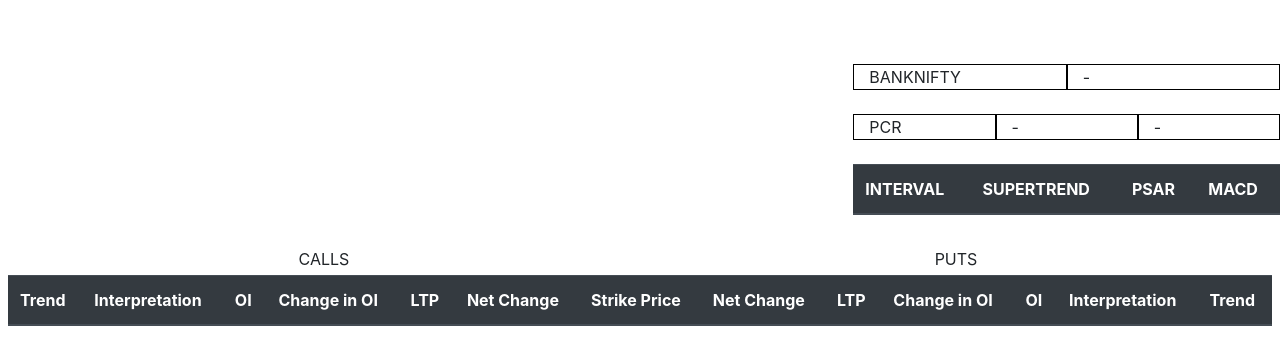
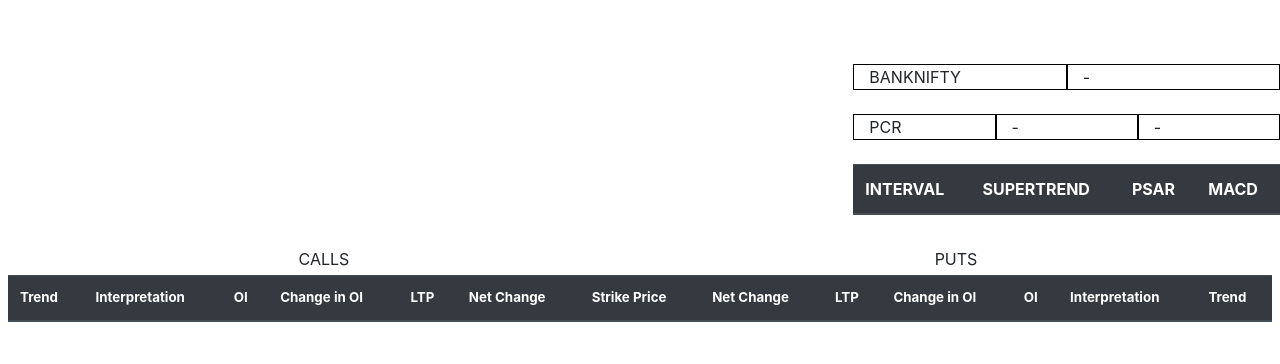
Before and after one commit to sunny88mittal/sunny, a plain HTML site: page Analyst/src/main/resources/static/index.html in a window 1280 px wide. Drawn offline with nearby package versions, Linux system fonts and the light colour scheme; no server answers.

Commit message:
Improving the options chain table

```diff
--- a/Analyst/src/main/resources/static/index.html
+++ b/Analyst/src/main/resources/static/index.html
@@ -61,7 +61,7 @@
 		</div>
 
 		<div class="row mt-1 px-2">
-			<table class="table table-fixed" id="optionschain_table">
+			<table class="table table-fixed" id="optionschain_table" style = "font-size : smaller;">
 				<thead class="thead-dark">
 					<tr>
 						<th scope="col">Trend</th>
```
